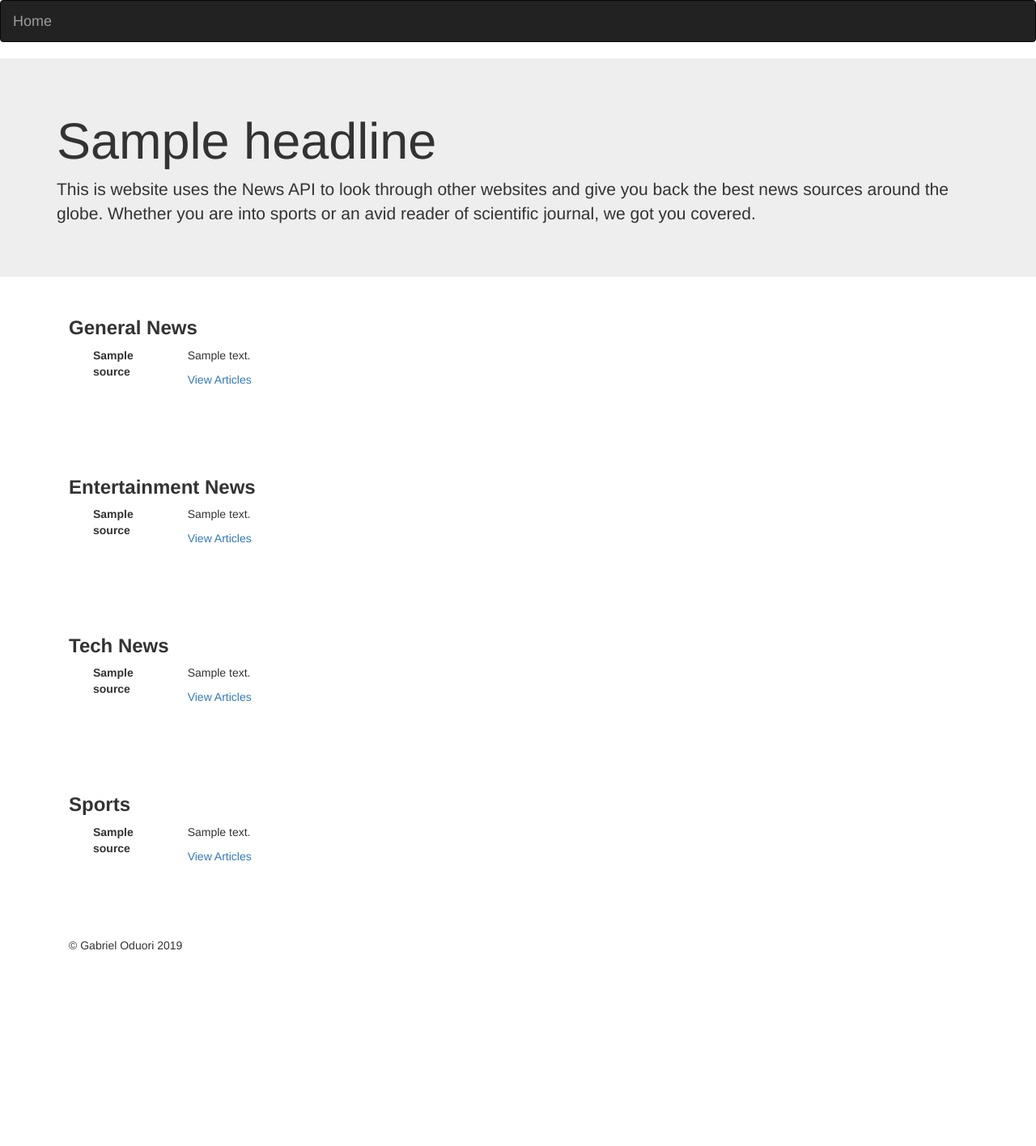
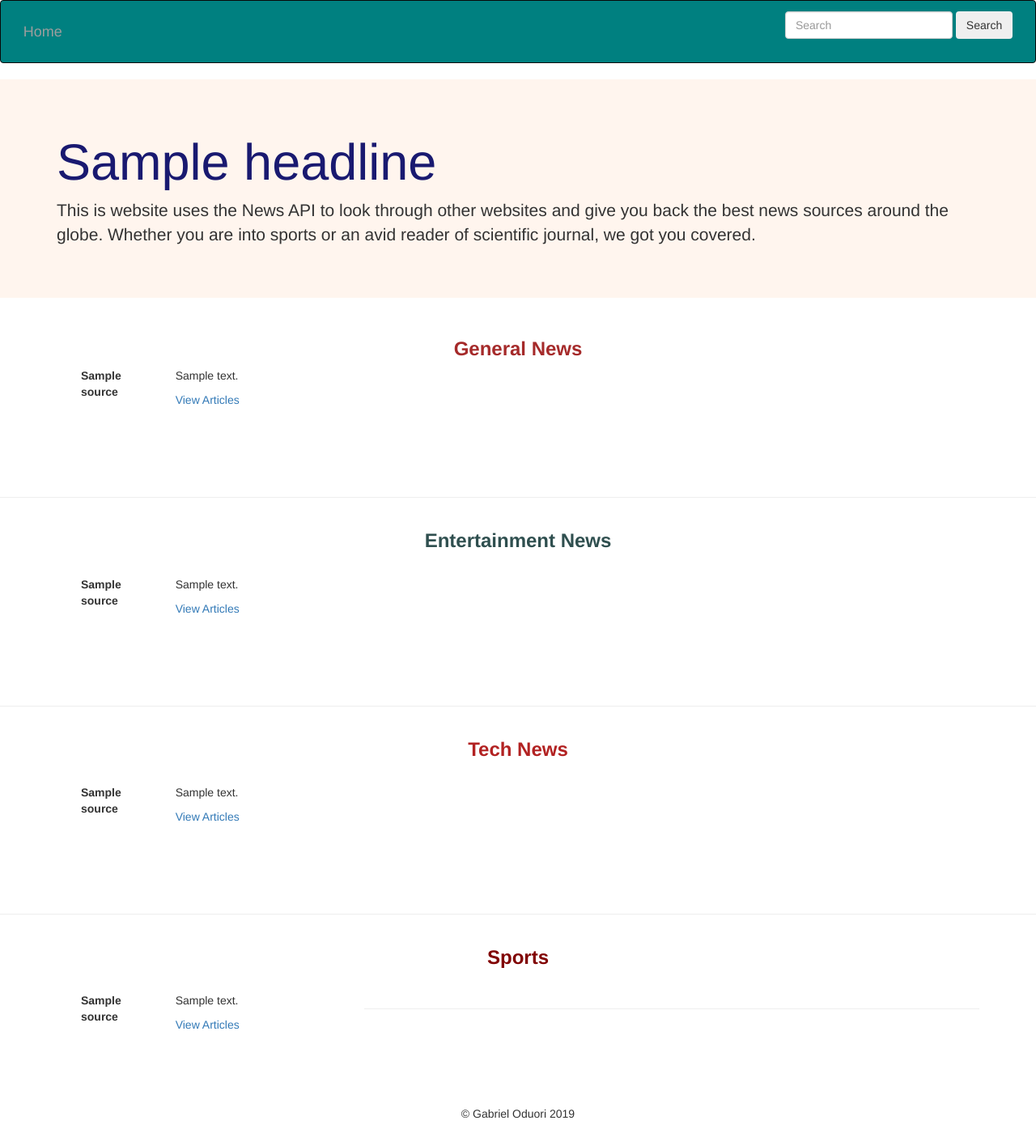
Before and after one commit to GabrielOduori/News-Highlight, a Flask app: template app/templates/index.html in a window 1280 px wide. Shown: the whole page at 81% size. Before the commit the page ends 1174 px from the top, so only its background shows below. Run offline with Flask 2, Linux system fonts and the light colour scheme; the template is opened without the code that fills it: most values are stand-ins (such as "Sample title", 1, 10 or a date in 2020); some libraries are stand-ins or nearby versions.

Commit message:
Updates on front page:
Frontpage has been further furnished with better styling as well as moved the footer to the middle of the page. Styling for the articles page as also been improved.

```diff
--- a/app/main/views.py
+++ b/app/main/views.py
@@ -14,6 +14,7 @@ def index():
     sports_sources = get_sources('sports')
     general_sources = get_sources('general')
     technology_sources = get_sources('technology')
+    title = "News Highlights"
 
     headline = 'Home of news highlights'
     return render_template('index.html',
@@ -35,6 +36,5 @@ def articles(id):
     in the "id" as bbc-news
     '''
     source = get_articles(id)
-    # print(source)
 
     return render_template('articles.html', id=id, source = source)
--- a/app/templates/footer.html
+++ b/app/templates/footer.html
@@ -1,6 +1,3 @@
 <footer class="container">
-        <p>&copy; Gabriel Oduori 2019</p>
+        <p style="text-align:center">&copy; Gabriel Oduori 2019</p>
 </footer>
-
-<!-- <script src="https://code.jquery.com/jquery-3.3.1.slim.min.js" integrity="sha384-q8i/X+965DzO0rT7abK41JStQIAqVgRVzpbzo5smXKp4YfRvH+8abtTE1Pi6jizo" crossorigin="anonymous"></script>
-      <script>window.jQuery || document.write('<script src="/docs/4.3/assets/js/vendor/jquery-slim.min.js"><\/script>')</script><script src="/docs/4.3/dist/js/bootstrap.bundle.min.js" integrity="sha384-xrRywqdh3PHs8keKZN+8zzc5TX0GRTLCcmivcbNJWm2rs5C8PRhcEn3czEjhAO9o" crossorigin="anonymous"></script> -->
--- a/app/templates/index.html
+++ b/app/templates/index.html
@@ -13,18 +13,18 @@
    <main role="main">
 
         <!-- Main jumbotron-->
-        <div class="jumbotron">
+        <div class="jumbotron" style="background-color:seashell">
           <div class="container">
-            <h1 class="display-3">{{headline}}</h1>
+            <h1 class="display-3" style="color:midnightblue">{{headline}}</h1>
             <p>This is website uses the News API to look through other websites and give you back the best news sources around the globe. Whether you are into sports or an avid reader of scientific journal, we got you covered.</p>
 
           </div>
         </div>
 
-    <div class="container">
+    <!-- <div class="container"> -->
 
 <div class="container">
-<h3 style="text-align: justify"> <strong>General News</strong></h3>
+<h3 style="text-align: center; color: brown"> <strong>General News</strong></h3>
 
 {% for source in business %}
     <div class="col-md-4">
@@ -46,11 +46,11 @@
     {% endfor %}
 
   </div>
-
+<hr>
 
   <div class="container">
-      <h3 style="text-align: left"> <strong>Entertainment News</strong></h3>
-
+      <h3 style="text-align: center; color:darkslategrey"> <strong>Entertainment News</strong></h3>
+      <br>
       {% for source in entertainment %}
           <div class="col-md-4">
               <div class ="card-styles" style="height:10em">
@@ -72,10 +72,12 @@
 
         </div>
 
+<hr>
 
         <div class="container">
-            <h3 style="text-align: left"> <strong>Tech News</strong></h3>
+            <h3 style="text-align: center; color:firebrick"> <strong>Tech News</strong></h3>
 
+            <br>
             {% for source in technology %}
                 <div class="col-md-4">
                     <div class ="card-styles" style="height:10em">
@@ -97,10 +99,10 @@
 
               </div>
 
-
+<hr>
               <div class="container">
-                  <h3 style="text-align: left"> <strong>Sports </strong></h3>
-
+                  <h3 style="text-align: center; color:maroon"><strong>Sports </strong></h3>
+                  <br>
                   {% for source in sports %}
                       <div class="col-md-4">
                           <div class ="card-styles" style="height:10em">
@@ -119,8 +121,11 @@
                       </div>
 
                       {% endfor %}
+                  <hr>
 
-                    </div>
+                </div>
 
 {% include 'footer.html' %}
+
+<br>
     {% endblock %}
--- a/app/templates/navbar.html
+++ b/app/templates/navbar.html
@@ -1,19 +1,16 @@
 
-  <div class="navbar navbar-inverse" role="navigation">
+  <div class="navbar navbar-inverse" role="navigation" style="height:fit-content; background-color:teal; padding: 1%;">
     <div class="container-fluid">
         <div class="navbar-header">
             <button type="button" class="navbar-toggle" data-toggle="collapse" data-target=".navbar-collapse">
               <span class="sr-only">Toggle navigation</span>
-              <span class="icon-bar"></span>
-              <span class="icon-bar"></span>
-              <span class="icon-bar"></span>
             </button>
             <a class="navbar-brand" href="/">Home </a>
         </div>
-        <!-- <div class="navbar-collapse collapse">
-            <ul class="nav navbar-nav">
-                <li><a href="/articles">A</a></li>
-        </div> -->
+  <form class="form-inline mt-2 mt-md-0 pull-right">
+    <input class="form-control mr-sm-2" type="text" placeholder="Search" aria-label="Search">
+    <button class="btn btn-outline-success my-2 my-sm-0" type="submit">Search</button>
+  </form>
 
     </div>
 </div>
--- a/manage.py
+++ b/manage.py
@@ -1,8 +1,5 @@
 from app import create_app
 from flask_script import Manager, Server
-
-
-
 
 
 # Creating an instance
```
Also changed, not shown: app/templates/articles.html (+27 -17 lines).
